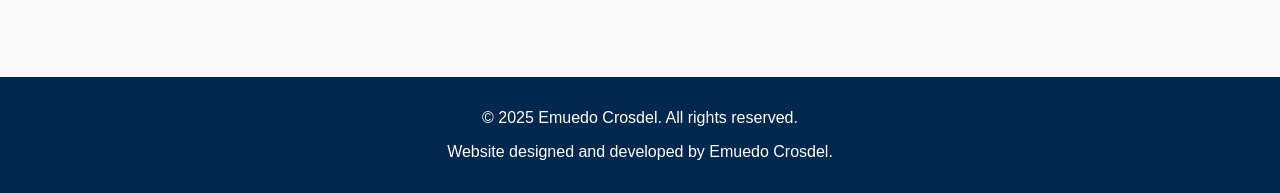
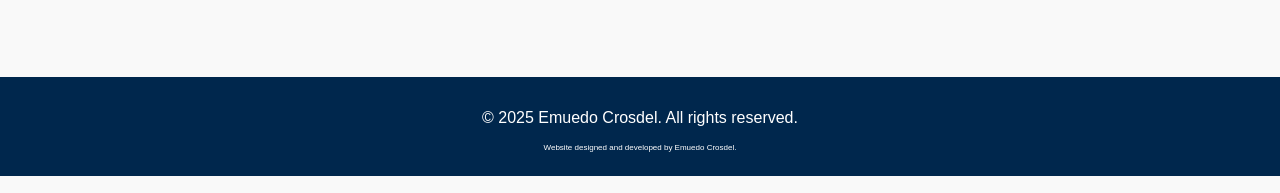
Before and after one commit to LEGEAIDECSSSSSS/crosdelemuedoportfolio, a plain HTML site: page index.html in a window 1280 px wide. Shown: the part 4328-4521 px from the top of the page. Drawn offline with Linux system fonts and the light colour scheme.

Commit message:
designer-note

```diff
--- a/css/css.css
+++ b/css/css.css
@@ -138,3 +138,7 @@
       padding: 1rem;
     }
   }
+
+  .designer-note {
+    font-size: 8px;
+  }
```
